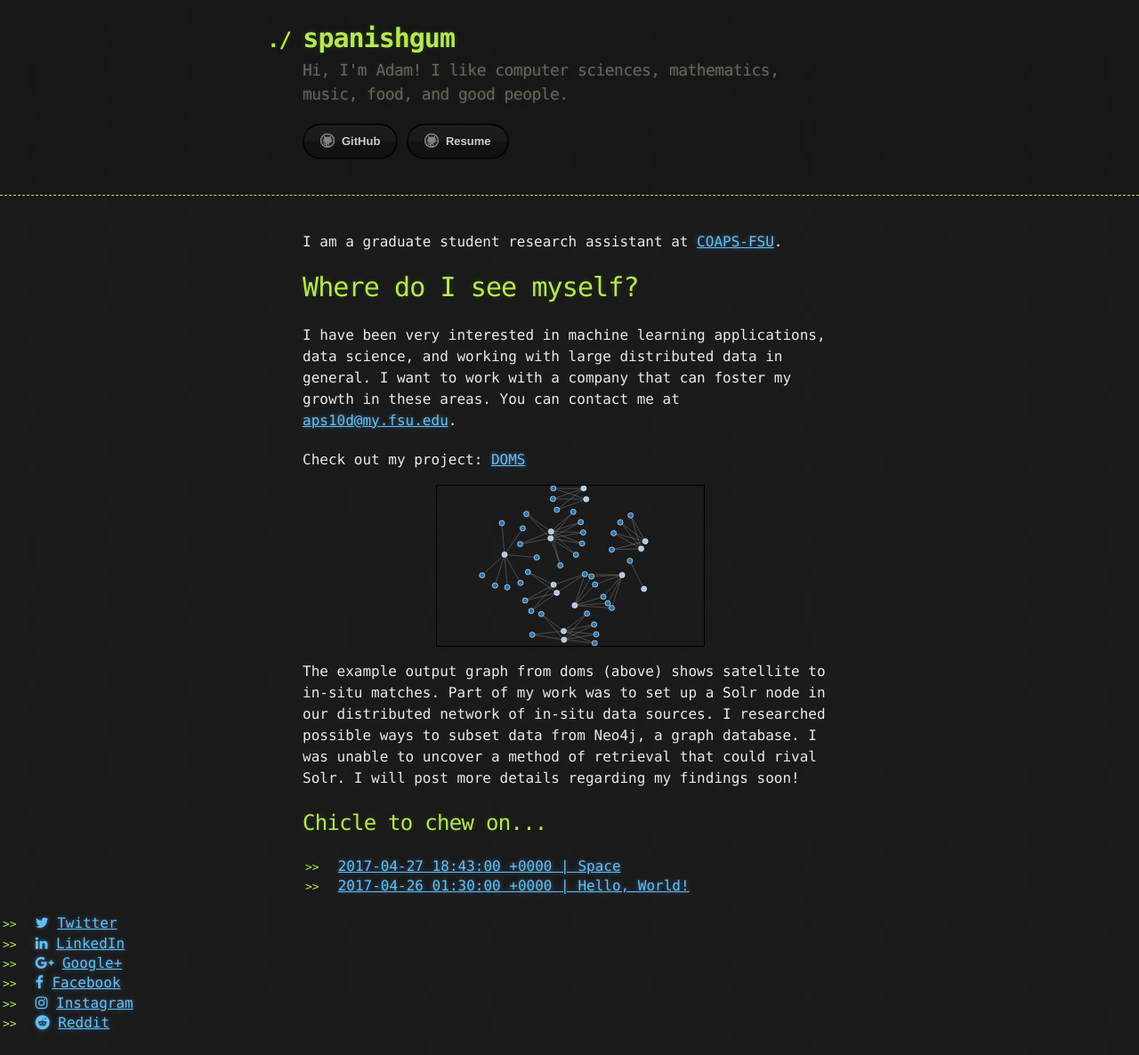
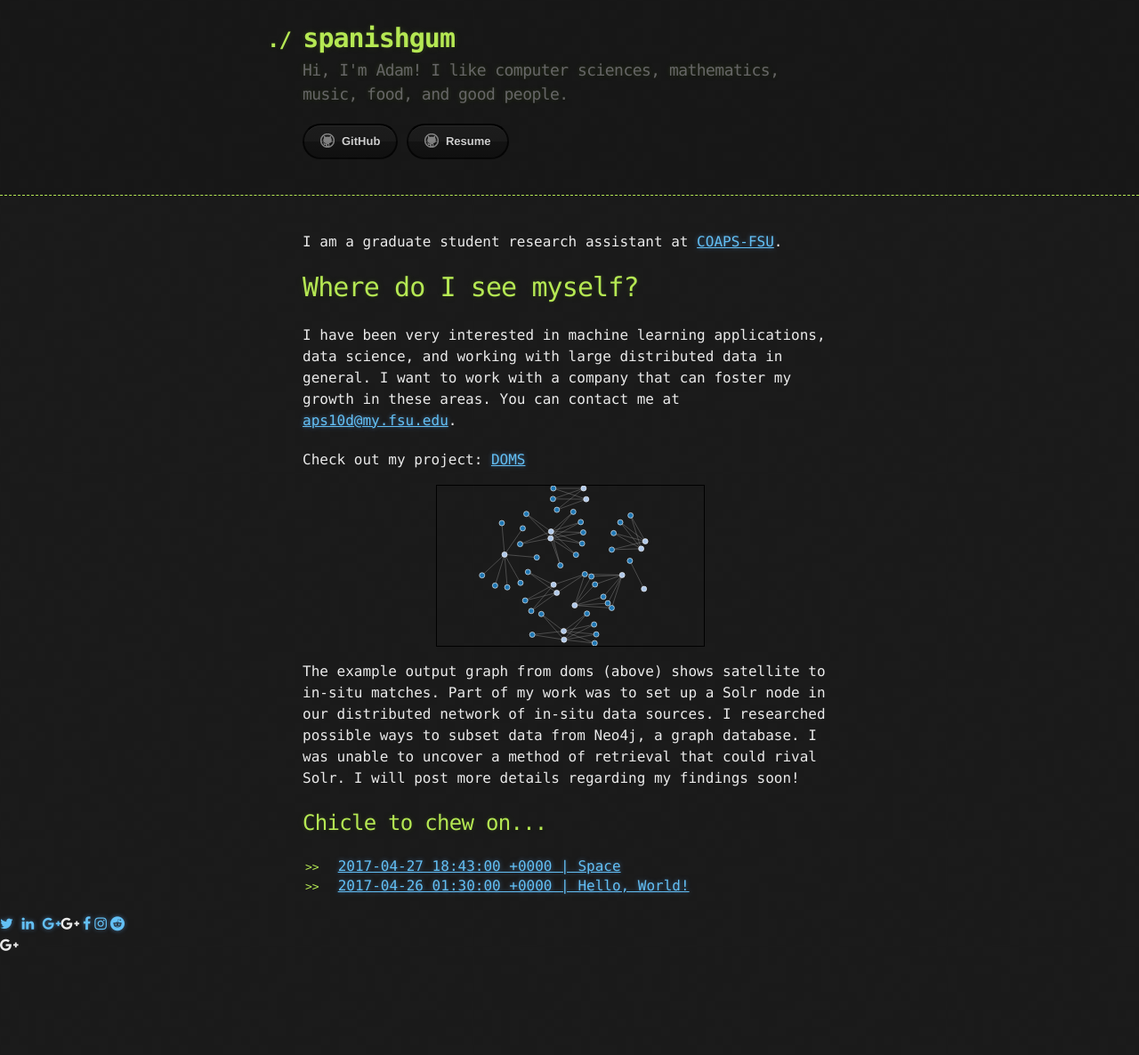
Before and after one commit to spanishgum/spanishgum.github.io, a Jekyll site: the page built from index.md, in a window 1280 px wide. Shown: the whole page at 89% size. Built offline with Jekyll 4.4.1, drawn with Linux system fonts in a browser that asks for light colours; nearby versions of some CDN libraries; after the commit the page ends 1083 px from its top, so only the background shows below that.

Commit message:
Making social media in one array without labels, just the css icons

```diff
--- a/_includes/social.html
+++ b/_includes/social.html
@@ -1,23 +1,21 @@
 <footer>
-    <ul>
     {% if site.twitter %}
-        <li><a href="https://twitter.com/{{ site.twitter }}"><i class="fa fa-twitter"></i></a> <a href="https://twitter.com/{{ site.twitter }}">Twitter</a></li>
+        <a href="https://twitter.com/{{ site.twitter }}"><i class="fa fa-twitter"></i></a>
     {% endif %}
     {% if site.linkedin %}
-        <li><a href="https://linkedin.com/in/{{ site.linkedin }}"><i class="fa fa-linkedin"></i></a> <a href="https://linkedin.com/in/{{ site.linkedin }}">LinkedIn</a></li>
+        <a href="https://linkedin.com/in/{{ site.linkedin }}"><i class="fa fa-linkedin"></i></a>
     {% endif %}
     {% if site.google %}
-        <li><a href="https://plus.google.com/{{ site.google }}"><i class="fa fa-google-plus"></i></a> <a href="https://plus.google.com/{{ site.google }}">Google+</a></li>
+        <a href="https://plus.google.com/{{ site.google }}"><i class="fa fa-google-plus"></a>
     {% endif %}
     {% if site.facebook %}
-        <li><a href="https://www.facebook.com/{{ site.facebook }}"><i class="fa fa-facebook"></i></a> <a href="https://www.facebook.com/{{ site.facebook }}">Facebook</a></li>
+        <a href="https://www.facebook.com/{{ site.facebook }}"><i class="fa fa-facebook"></i></a>
     {% endif %}
     {% if site.instagram %}
-        <li><a href="https://www.instagram.com/{{ site.instagram }}"><i class="fa fa-instagram"></i></a> <a href="https://www.instagram.com/{{ site.instagram }}">Instagram</a></li>
+        <a href="https://www.instagram.com/{{ site.instagram }}"><i class="fa fa-instagram"></i></a>
     {% endif %}
     {% if site.reddit %}
-        <li><a href="https://www.reddit.com/u/{{ site.reddit }}"><i class="fa fa-reddit"></i></a> <a href="https://www.reddit.com/u/{{ site.reddit }}">Reddit</a></li>
+        <a href="https://www.reddit.com/u/{{ site.reddit }}"><i class="fa fa-reddit"></i></a>
     {% endif %}
-    </ul>
 </footer>
 <link rel="stylesheet" href="//maxcdn.bootstrapcdn.com/font-awesome/4.3.0/css/font-awesome.min.css">
```
Lines whose indentation alone changed are shown as unchanged.
